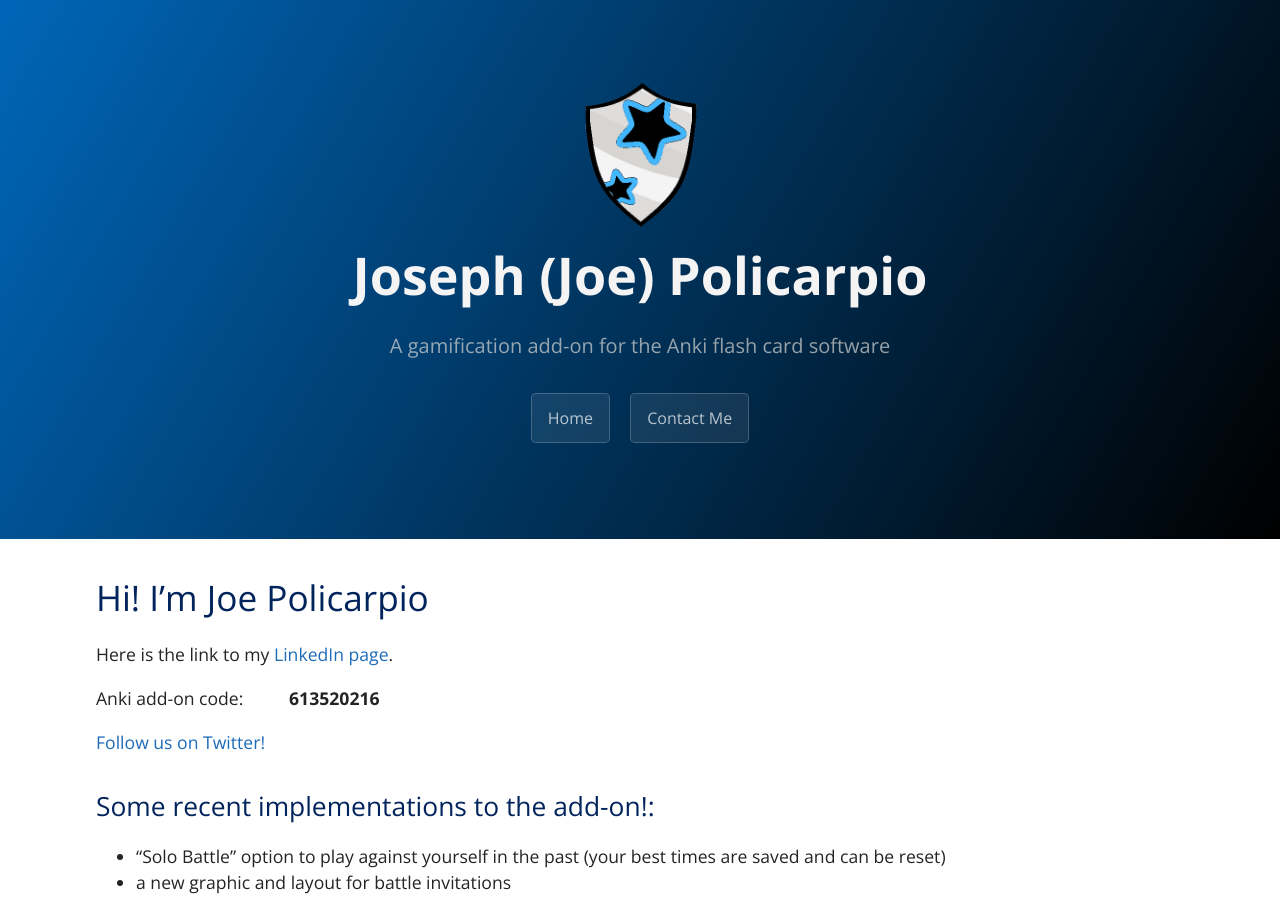
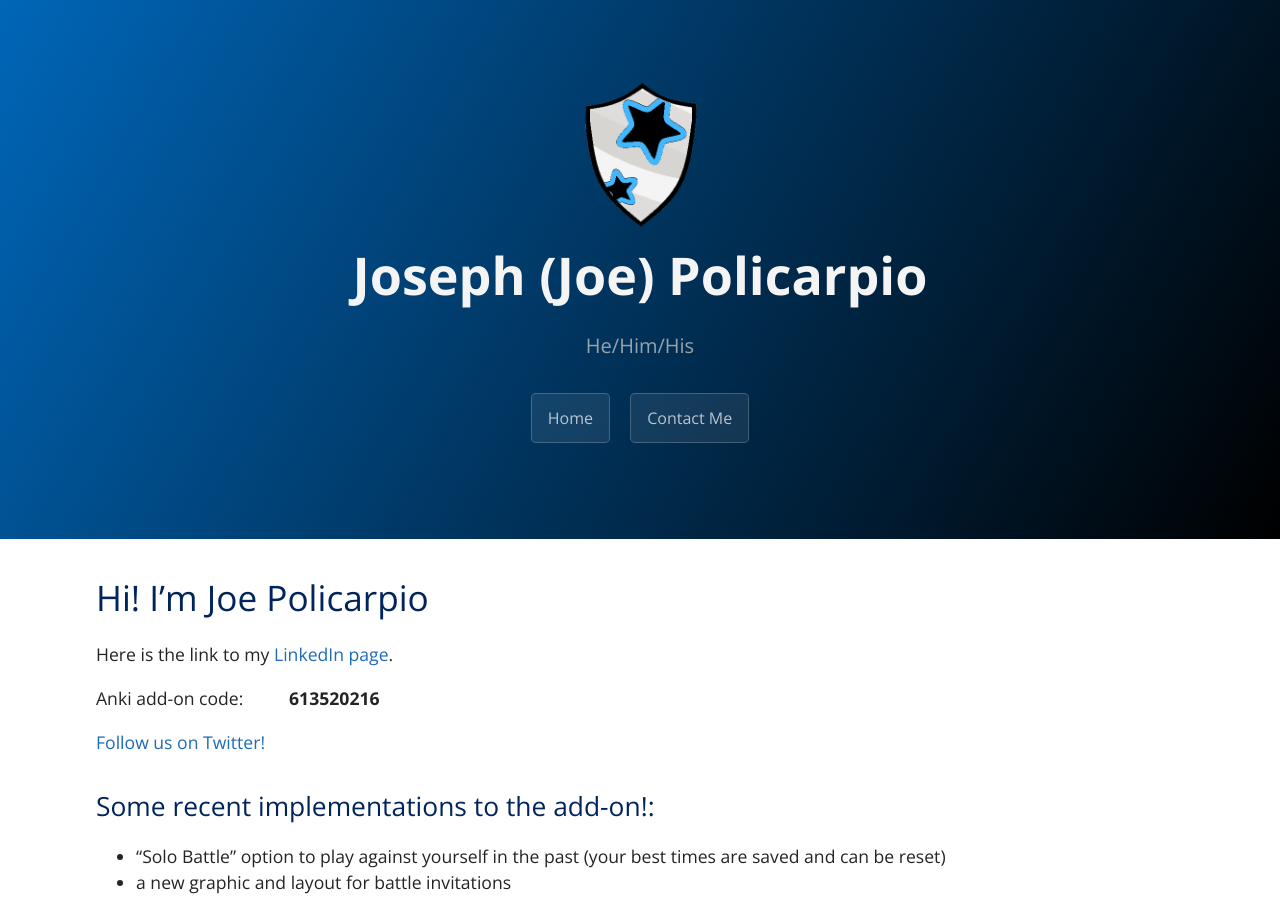
Before and after one commit to jopeo/joepo, a Jekyll site: the page built from index.md, in a window 1280 px wide and 900 px high. Built offline with Jekyll 4.4.1, drawn with Linux system fonts in a browser that asks for light colours.

Commit message:
updated config.yml

```diff
--- a/_config.yml
+++ b/_config.yml
@@ -1,3 +1,3 @@
 title: Anki with Friends
-description: A gamification add-on for the Anki flash card software
+description: He/Him/His
 theme: jekyll-theme-cayman
```
